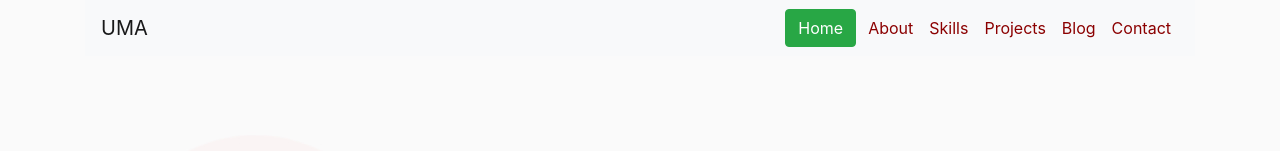
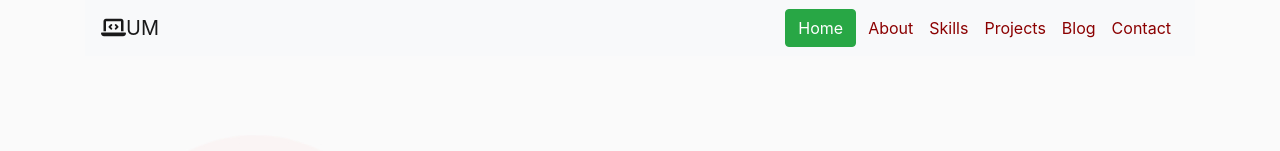
Before and after one commit to mdr-uma/portfolio, a React (Create React App) app: page / in a window 1280 px wide. Shown: the top 151 px of the page. Built offline with nearby package versions, Linux system fonts and the light colour scheme.

Commit message:
add icon

```diff
--- a/src/components/Navbar.js
+++ b/src/components/Navbar.js
@@ -4,7 +4,7 @@ const NavBar = () => {
     return (
         <div id="app" className="container">
             <nav className="navbar navbar-expand-md navbar-light bg-light justify-content">
-                <a className="navbar-brand" href="#">UMA</a>
+                <a className="navbar-brand" href="#"><i class="fas fa-laptop-code"></i>UM</a>
                 <button className="btn btn-success ml-auto mr-1">Home</button>
                 <button className="navbar-toggler" type="button" data-toggle="collapse" data-target="#navbarSupportedContent">
                     <span className="navbar-toggler-icon"></span>
```
